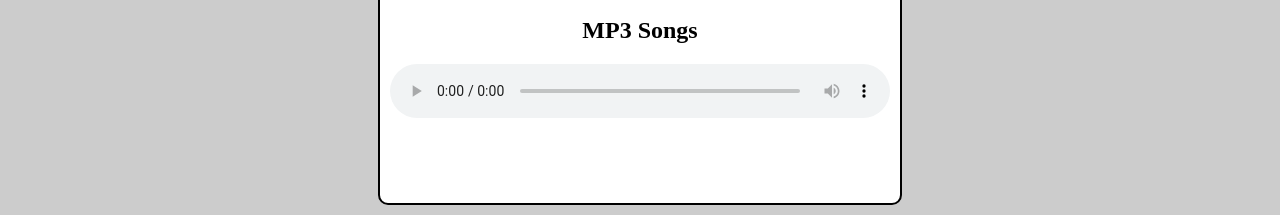
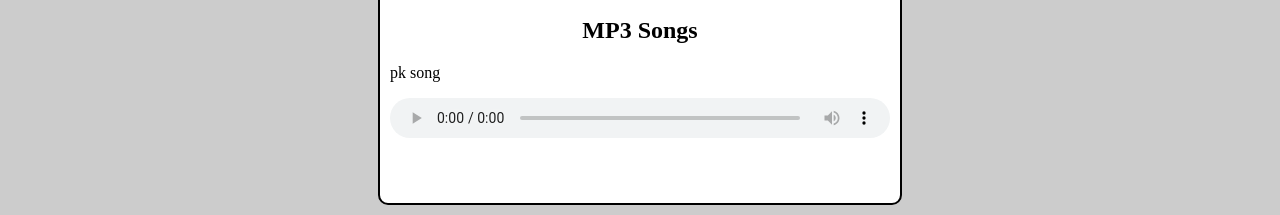
Before and after one commit to acciojob/my-playlist-Venkatesh280, a website: page main.html in a window 1280 px wide. Shown: the part 612-827 px from the top of the page. Drawn offline with Linux system fonts and the light colour scheme.

Commit message:
created a submission

```diff
--- a/main.html
+++ b/main.html
@@ -10,7 +10,7 @@
     <h1 class="h1">My Playlist</h1>
     <div class="playlist">
         <ul>
-            <li><a href="https://www.pagalworld.com.se/files/download/id/64630" target="_blank">Song 1</a></li>
+            <li><a href="https://www.soundhelix.com/examples/mp3/SoundHelix-Song-1.mp3" target="_blank">Song 1</a></li>
         <li><a href="https://www.pagalworld.com.se/files/download/id/64630" target="_blank">Song 2</a></li>
             <li><a href="https://www.pagalworld.com.se/files/download/id/64630" target="_blank">Song 3</a></li>
             <li><a href="https://www.pagalworld.com.se/files/download/id/64630" target="_blank">Song 4</a></li>
@@ -31,8 +31,11 @@
         <!-- Audio Player -->
         <div class="player_two">
             <h2 class="h2">MP3 Songs</h2>
+			<div class="p">
+			<p class=>pk song</p>
+			</div>
             <audio controls>
-                <source src="https://www.pagalworld.com.se/files/download/id/64630" type="audio/mpeg">
+                <source src="https://www.soundhelix.com/examples/mp3/SoundHelix-Song-1.mp3" type="audio/mpeg">
                 Your browser does not support the audio tag.
             </audio>
         </div>
--- a/styles.css
+++ b/styles.css
@@ -44,5 +44,8 @@
 }
 .player_two audio {
     width: 500px;
-    height: px;
+    height: 40px;
 }
+.p{
+	text-align:left;
+}
```
